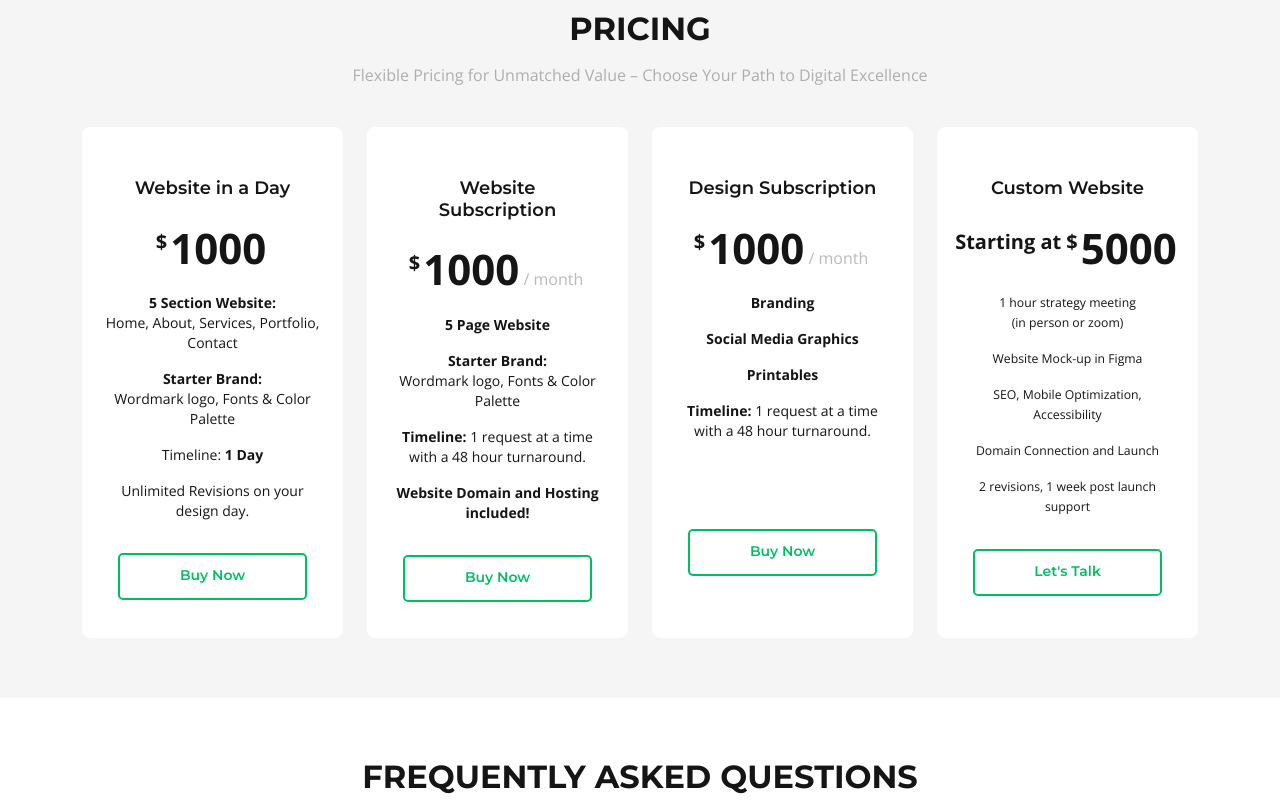
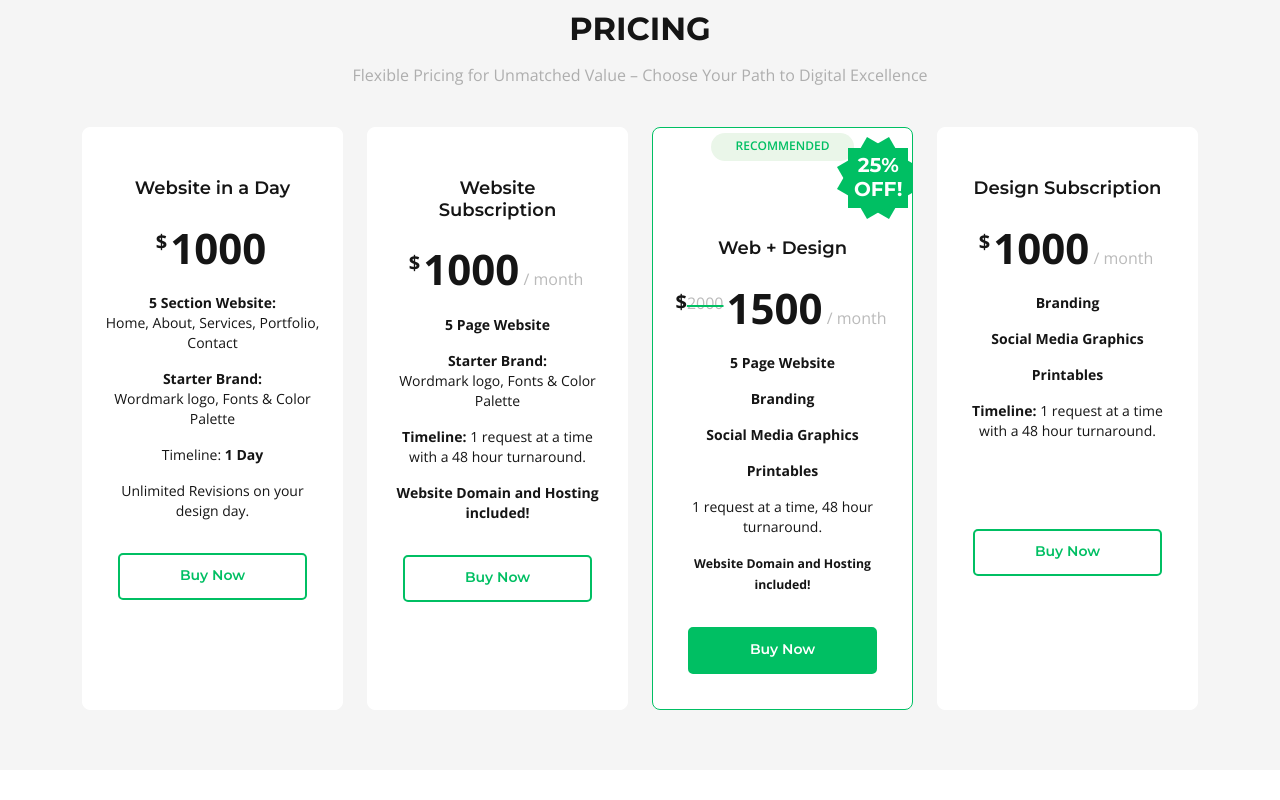
Before and after one commit to Bitcross/MooneyWebConsulting, a plain HTML site: page index.html in a window 1280 px wide. Shown: the part 4920-5720 px from the top of the page. Drawn offline with nearby package versions, Linux system fonts and the light colour scheme.

Commit message:
finalized

```diff
--- a/assets/css/style.css
+++ b/assets/css/style.css
@@ -529,7 +529,7 @@ section {
 .services .image {
   background-position: center center;
   background-repeat: no-repeat;
-  background-size:contain;
+  background-size: contain;
   min-height: 300px;
 }
 
@@ -1234,7 +1234,7 @@ section {
 # Pricing
 --------------------------------------------------------------*/
 #pricing .row .col {
-  display:flex;
+  display: flex;
 }
 
 #pricing .row .box {
@@ -1329,8 +1329,57 @@ section {
   color: #fff;
 }
 
+#burst {
+  background: #00bf63;
+  width: 60px;
+  height: 60px;
+  position: relative;
+  text-align: center;
+  right: -80%;
+  z-index: 3;
+}
+#burst:before,
+#burst:after {
+  content: "";
+  position: absolute;
+  top: 0;
+  right: 0;
+  height: 60px;
+  width: 60px;
+  background: #00bf63;
+}
+#burst:before {
+  transform: rotate(30deg);
+}
+#burst:after {
+  transform: rotate(60deg);
+}
+
+#burst span {
+  color: #fff;
+  z-index: 5;
+  position: relative;
+  font-size: 20px;
+  line-height: 20px;
+  font-weight: 700;
+  font-family: 'Montserrat', sans-serif;
+  text-transform: uppercase;
+  top: 6px;
+}
+
+@media screen and (max-width: 768px) {
+  #burst {
+    right: -80%;
+  }
+
+}
+
 .pricing .recommended {
   border-color: #00bf63;
+}
+
+.pricing .recommended strike {
+  color: #00bf63;
 }
 
 .pricing .recommended .btn-buy {
@@ -1613,7 +1662,6 @@ section {
   position: relative;
 }
 
-
 #footer .footer-top {
   position: relative;
   z-index: 2;
--- a/index.html
+++ b/index.html
@@ -496,7 +496,7 @@
                 <li>Unlimited Revisions on your design day.</li>
               </ul>
               <div class="btn-wrap">
-                <a href="#" class="btn-buy">Buy Now</a>
+                <a href="https://buy.stripe.com/5kA7vM89U6Jr1e83cc" class="btn-buy">Buy Now</a>
               </div>
             </div>
           </div>
@@ -515,7 +515,28 @@
                 <li><b>Website Domain and Hosting included!</b></li>
               </ul>
               <div class="btn-wrap">
-                <a href="#" class="btn-buy">Buy Now</a>
+                <a href="https://buy.stripe.com/28o4jA2PA9VD8GA5kl" class="btn-buy">Buy Now</a>
+              </div>
+            </div>
+          </div>
+
+          <div class="col-lg-3 col-md-6 mt-4 mt-lg-0 col">
+            <div class="box recommended" data-aos="zoom-in" data-aos-delay="100">
+              <div id="burst"><span>25% OFF!</span></div>
+              <div><span class="recommended-badge">Recommended</span></div>
+              <h3>Web + Design</h3>
+              <h4><sup>$<strike><span>2000</span></strike></sup>1500<span> / month</span></h4>
+              <ul>
+                <li><b>5 Page Website</b>
+                </li>
+                <li><b>Branding</b></li>
+                <li><b>Social Media Graphics</b></li>
+                <li><b>Printables</b></li>
+                <li>1 request at a time, 48 hour turnaround.</li>
+                <li><b><small>Website Domain and Hosting included!</small></b></li>
+              </ul>
+              <div class="btn-wrap">
+                <a href="https://buy.stripe.com/aEU5nE75Q1p73mgeUX" class="btn-buy">Buy Now</a>
               </div>
             </div>
           </div>
@@ -532,19 +553,19 @@
                 <li class="invisible">Website Domain and Hosting included!</li>
               </ul>
               <div class="btn-wrap">
-                <a href="#" class="btn-buy">Buy Now</a>
+                <a href="https://buy.stripe.com/7sIg2iai21p70a49AC" class="btn-buy">Buy Now</a>
               </div>
             </div>
           </div>
 
-          <div class="col-lg-3 col-md-6 mt-4 mt-lg-0 col">
+          <!-- <div class="col-lg-3 col-md-6 mt-4 mt-lg-0 col">
             <div class="box" data-aos="zoom-in" data-aos-delay="100">
               <h3>Custom Website</h3>
               <h4><sup>Starting at $</sup>5000</h4>
               <ul><small>
                 <li>1 hour strategy meeting <br>(in person or zoom)</li>
                 <li>Website Mock-up in Figma</li>
-                <!-- <li>Custom pages/features</li> -->
+                <li>Custom pages/features</li>
                 <li>SEO, Mobile Optimization, Accessibility</li>
                 <li>Domain Connection and Launch</li>
                 <li>2 revisions, 1 week post launch support</li>
@@ -553,7 +574,7 @@
                 <a href="#contact" class="btn-buy">Let's Talk</a>
               </div>
             </div>
-          </div>
+          </div> -->
 
 
 
@@ -605,14 +626,14 @@
             </div>
           </li>
 
-          <!-- <li data-aos="fade-up" data-aos-delay="400">
-            <a data-bs-toggle="collapse" data-bs-target="#faq5" class="collapsed">Do you offer any one-time services for clients not ready for a monthly commitment? <i class="bx bx-chevron-down icon-show"></i><i class="bx bx-x icon-close"></i></a>
+          <li data-aos="fade-up" data-aos-delay="400">
+            <a data-bs-toggle="collapse" data-bs-target="#faq5" class="collapsed">Do you offer any custom solutions? <i class="bx bx-chevron-down icon-show"></i><i class="bx bx-x icon-close"></i></a>
             <div id="faq5" class="collapse" data-bs-parent=".faq-list">
               <p>
-                Yes, we do! For clients who prefer not to commit to a monthly package, we offer a custom option. This allows you to pay a one-time project fee for the specific services you need, tailored to the scope of your project.
+                Yes, we do! For clients who need custom solutions, we can help. Our team of experts will work with you to develop a customized solution that meets your specific requirements. Contact us to learn more.
               </p>
             </div>
-          </li> -->
+          </li>
 
           <li data-aos="fade-up" data-aos-delay="500">
             <a data-bs-toggle="collapse" data-bs-target="#faq6" class="collapsed">How do we get started with Mooney Web Consulting? <i class="bx bx-chevron-down icon-show"></i><i class="bx bx-x icon-close"></i></a>
```
